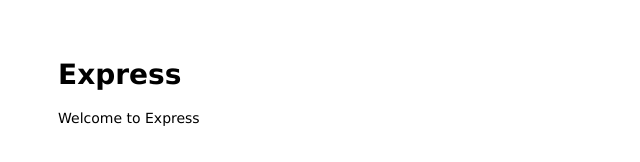
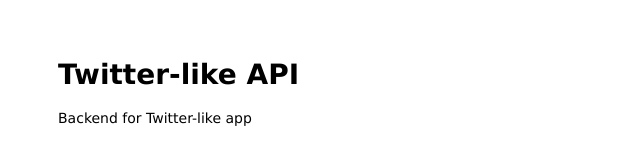
Before and after one commit to ragil132/tweet-clone-backend, a website: page public/index.html in a window 1280 px wide. Shown: the whole page, without its empty margins (0-640 px from the left). Drawn offline with Linux system fonts and the light colour scheme.

Commit message:
change default route

```diff
--- a/public/index.html
+++ b/public/index.html
@@ -1,13 +1,13 @@
 <html>
 
 <head>
-  <title>Express</title>
+  <title>Hello!</title>
   <link rel="stylesheet" href="/stylesheets/style.css">
 </head>
 
 <body>
-  <h1>Express</h1>
-  <p>Welcome to Express</p>
+  <h1>Twitter-like API</h1>
+  <p>Backend for Twitter-like app</p>
 </body>
 
 </html>
```
